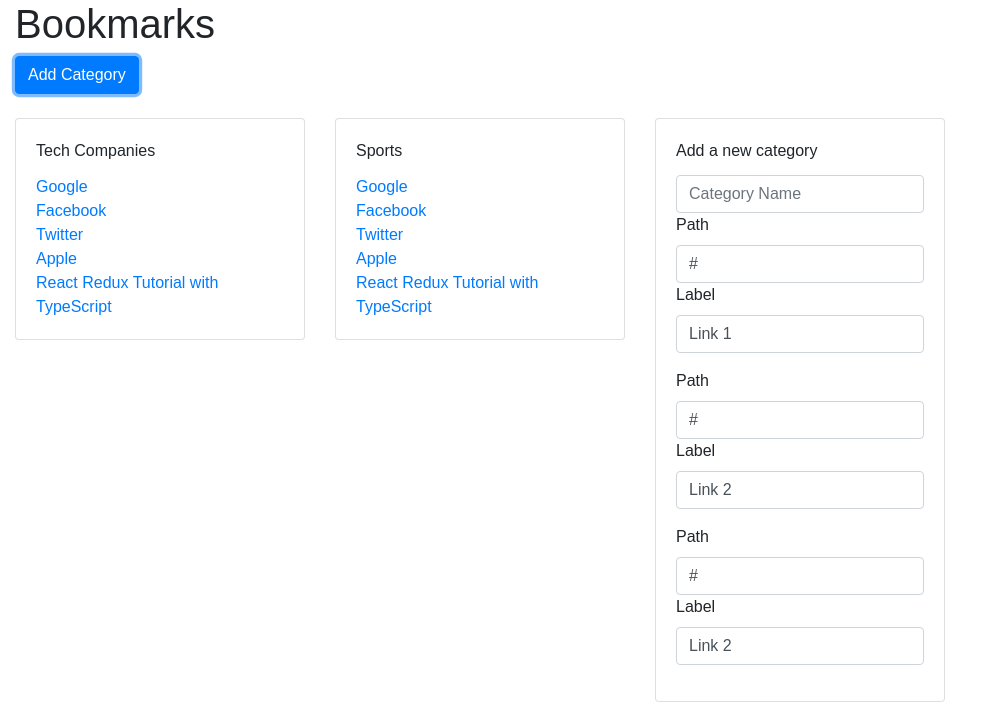
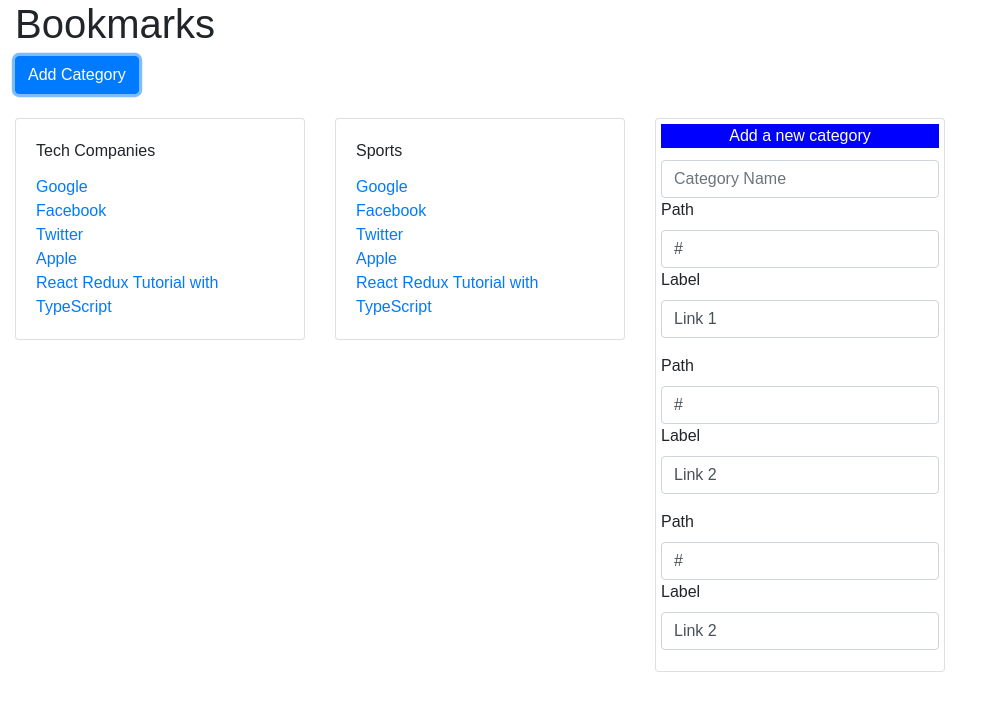
Before and after one commit to bmcveigh/bookmark-web, a React (Create React App) app: page / in a window 1280 px wide. Both pictures are taken after a click on the button "Add Category". Shown: the top 704 px of the page, without its empty margins (0-997 px from the left). Built offline with nearby package versions, Linux system fonts and the light colour scheme; the HTML template or start-up script is replaced by a standard one.

Commit message:
Styling and putting bookmark form elements into their own components.

```diff
--- /dev/null
+++ b/src/components/Categories/Category/AddCategory/AddCategory.css
@@ -0,0 +1,9 @@
+.add-category-card .card-body {
+    padding: 5px;
+}
+.add-category-card .card-title {
+    background: blue;
+    color: #fff;
+    width: 100%;
+    text-align: center;
+}
--- a/src/components/Categories/Category/AddCategory/AddCategory.tsx
+++ b/src/components/Categories/Category/AddCategory/AddCategory.tsx
@@ -1,5 +1,8 @@
 import * as React from 'react';
-import {Card, CardBody, CardText, CardTitle, Form, FormGroup, Input, Label} from "reactstrap";
+import {Card, CardBody, CardText, CardTitle, Form, Input} from "reactstrap";
+
+import './AddCategory.css';
+import BookmarkFormElements from "./BookmarkFormElements/BookmarkFormElements";
 
 interface IAddCategoryState {
     linkElements?: any;
@@ -28,26 +31,11 @@
     }
 
     public render() {
-        const linkFormElements = this.state.linkElements.map((link: any, key: number) => {
-            const hrefId = `link-href--${key}`;
-            const labelId = `link-label--${key}`;
-
-            return (
-                <FormGroup key={key}>
-                    <Label for={hrefId}>Path</Label>
-                    <Input id={hrefId} value={link.href}/>
-
-                    <Label for={labelId}>Label</Label>
-                    <Input id={labelId} value={link.label}/>
-                </FormGroup>
-            );
-        });
-
         return (
-            <Card>
+            <Card className="add-category-card">
                 <CardBody>
                     <Form>
-                        <CardTitle>
+                        <CardTitle className="card-title">
                             Add a new category
                         </CardTitle>
                         <CardText>
@@ -55,7 +43,7 @@
                                 type="text"
                                 placeholder={"Category Name"}
                             />
-                            {linkFormElements}
+                            <BookmarkFormElements/>
                         </CardText>
                     </Form>
                 </CardBody>
--- /dev/null
+++ b/src/components/Categories/Category/AddCategory/BookmarkFormElements/BookmarkFormElements.tsx
@@ -0,0 +1,49 @@
+import * as React from 'react';
+import {FormGroup, Input, Label} from "reactstrap";
+
+interface IAddCategoryState {
+    linkElements?: any;
+}
+
+class BookmarkFormElements extends React.Component<{}, IAddCategoryState> {
+
+    constructor(props: Readonly<any>) {
+        super(props);
+        this.state = {
+            linkElements: [
+                {
+                    href: '#',
+                    label: 'Link 1'
+                },
+                {
+                    href: '#',
+                    label: 'Link 2'
+                },
+                {
+                    href: '#',
+                    label: 'Link 2',
+                }
+            ]
+        };
+    }
+
+    public render() {
+        return this.state.linkElements.map((link: any, key: number) => {
+            const hrefId = `link-href--${key}`;
+            const labelId = `link-label--${key}`;
+
+            return (
+                <FormGroup key={key}>
+                    <Label for={hrefId}>Path</Label>
+                    <Input id={hrefId} value={link.href}/>
+
+                    <Label for={labelId}>Label</Label>
+                    <Input id={labelId} value={link.label}/>
+                </FormGroup>
+            );
+        });
+    }
+
+}
+
+export default BookmarkFormElements;
```
